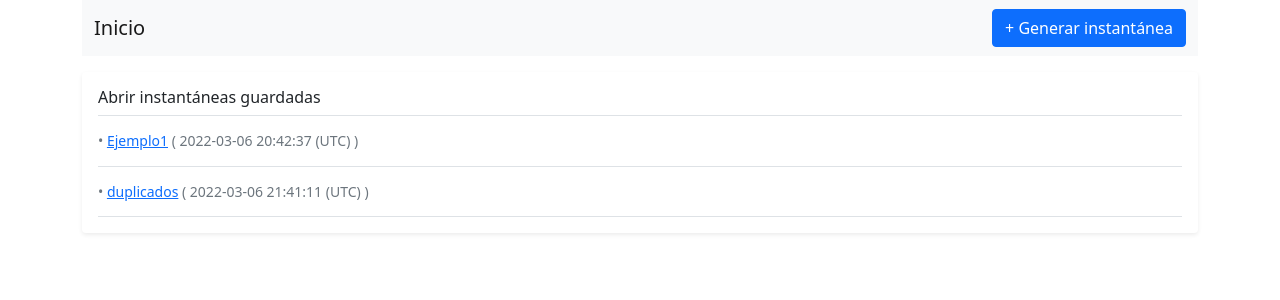
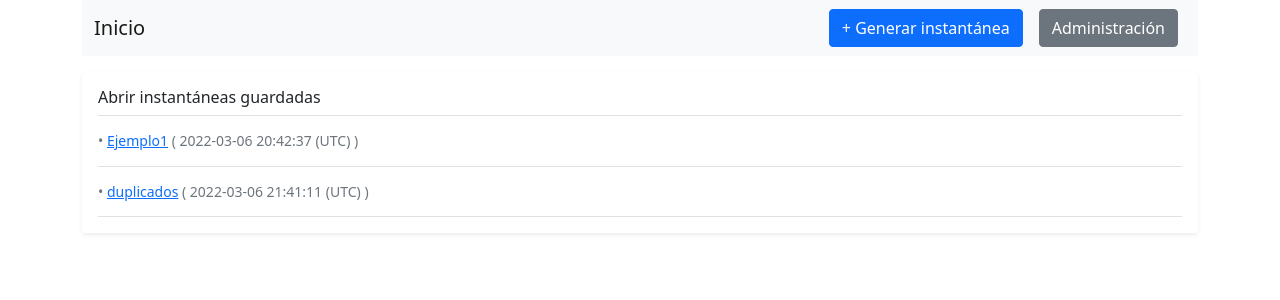
Before and after one commit to alejandro-grijalba-unir/monitor-ospf, a Django app: page / in a window 1280 px wide. Shown: the top 300 px of the page. Run offline with Django 3.2, Linux system fonts and the light colour scheme; some libraries are stand-ins or nearby versions.

Commit message:
Añadido enlace al admin

```diff
--- a/monitor/templates/index.html
+++ b/monitor/templates/index.html
@@ -8,7 +8,7 @@
 
 <main class="container">
 
-{% include "monitor/menu.html" with activo="general" generar=True %}
+{% include "monitor/menu.html" with activo="general" generar=True admin=True %}
 
 
 
--- a/monitor/templates/monitor/menu.html
+++ b/monitor/templates/monitor/menu.html
@@ -38,7 +38,12 @@
 	      {% endif %}
 	      {% if generar %}
 		    <form class="d-flex my-2 my-lg-0">
-			<a class="btn btn-primary my-2 my-sm-0" aria-label="Generar instantánea" href="/generar">+ Generar instantánea</a>
+			<a class="btn btn-primary my-2 my-sm-0 mx-2" aria-label="Generar instantánea" href="/generar">+ Generar instantánea</a>
+		    </form>
+	      {% endif %}
+	      {% if admin %}
+		    <form class="d-flex my-2 my-lg-0">
+			<a class="btn btn-secondary my-2 my-sm-0 mx-2" aria-label="Administración" href="/admin">Administración</a>
 		    </form>
 	      {% endif %}
 	    </div>
```
